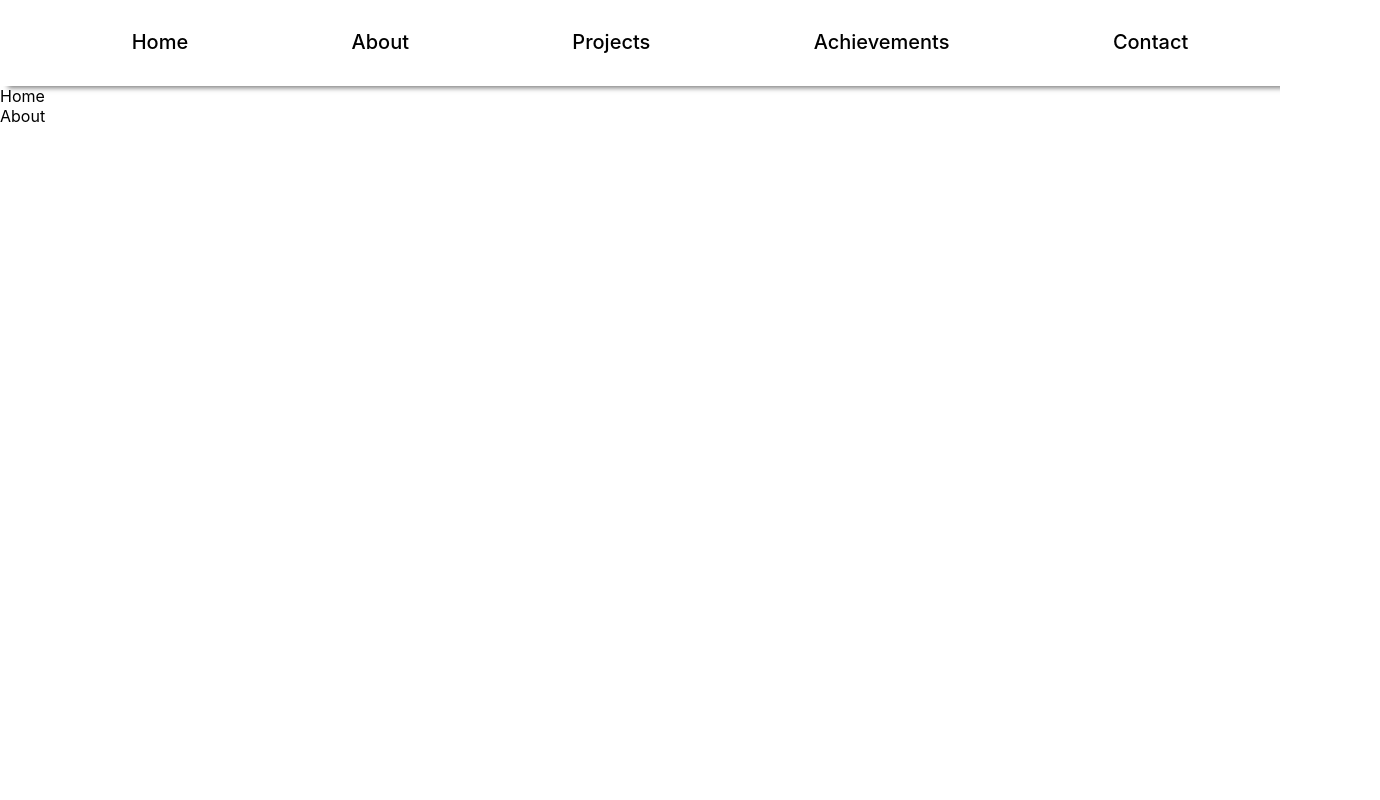
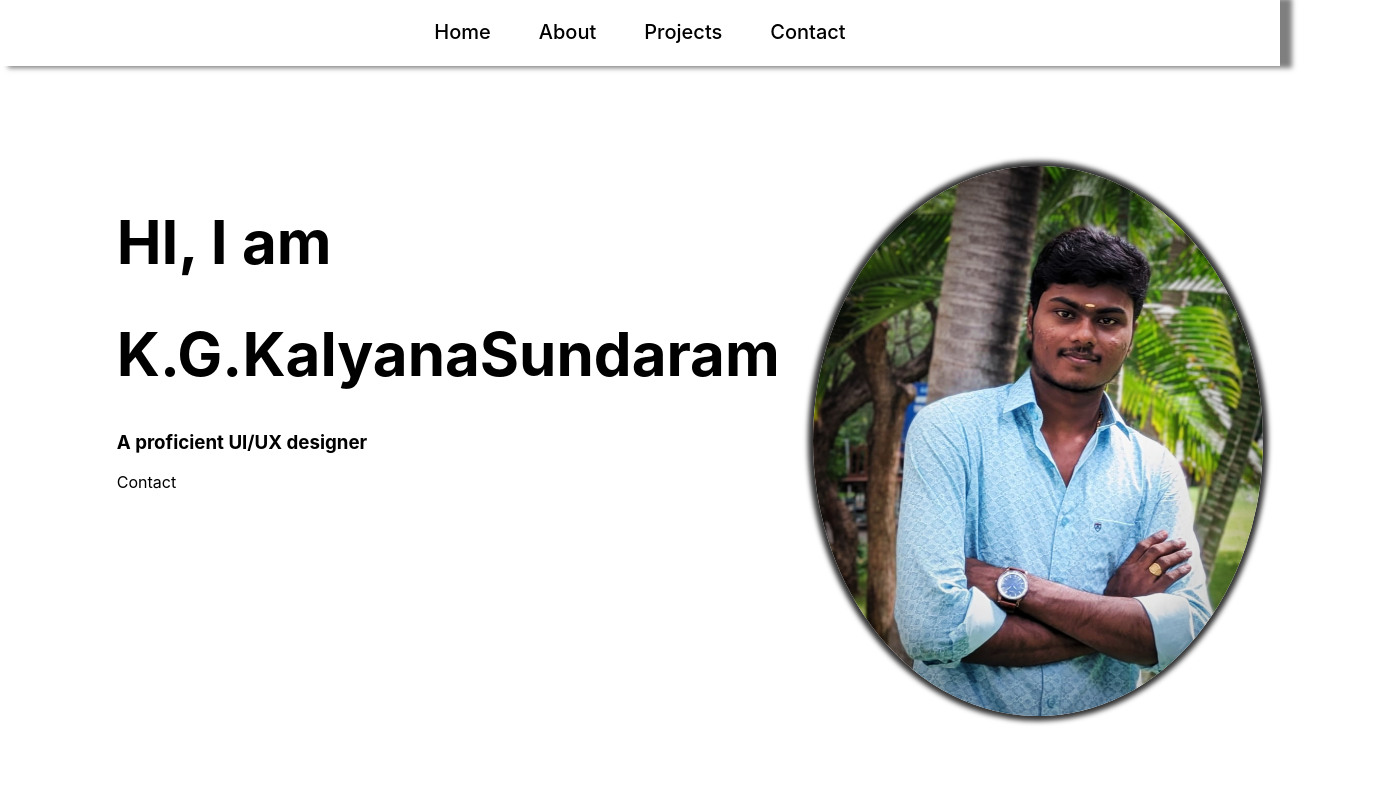
Before and after one commit to KalyanaSundaram01/Portfolio, a React (Create React App) app: page / in a window 1280 px wide. Shown: the top 800 px of the page, 1380 px wide, since content can reach past the window. Built offline with nearby package versions, Linux system fonts and the light colour scheme.

Commit message:
Updated Files

```diff
--- a/src/components/About.js
+++ b/src/components/About.js
@@ -4,7 +4,7 @@ import React from 'react'
 
 const About = () => {
   return (
-    <div>About</div>
+    <div className="about" id="about">About</div>
   )
 }
 
--- a/src/components/Home.css
+++ b/src/components/Home.css
@@ -0,0 +1,22 @@
+.home{
+    width: 100%;
+    height: 80vh;
+    display: flex;
+    justify-content: space-around;
+    margin: 100px;
+}
+
+.img{
+    width: 450px;
+    height: 550px;
+    border-radius: 50%;
+    box-shadow: 0px 0px 5px 5px #333;
+    margin-right: 100px;
+}
+
+.left-section{
+}
+
+.left-section h1{
+    font-size: 60px;
+}
--- a/src/components/Home.js
+++ b/src/components/Home.js
@@ -1,10 +1,30 @@
 import "./Home.css"
+import kgk from "../Assets/IMG_20240312_154300.jpg"
 
 import React from 'react'
 
 const Home = () => {
+  const handleScroll = (id) => {
+    document.getElementById(id).scrollIntoView({ behavior: 'smooth' });
+  };
   return (
-    <div>Home</div>
+    <div className="home" id="home">
+      <div className="left-section">
+        <div className="heading">
+          <h1>HI, I am </h1>
+          <h1>K.G.KalyanaSundaram</h1>
+        </div>
+        <div className="text">
+          <h3>A proficient UI/UX designer</h3>
+        </div>
+        <div className="navbar-item vote" onClick={() => handleScroll('contact')}>Contact</div>
+      </div>
+      <div className="right-section">
+        <div className="imageframe">
+          <img src={kgk} alt="image" className="img"/>
+        </div>
+      </div>
+    </div>
   )
 }
 
--- a/src/components/Navbar.css
+++ b/src/components/Navbar.css
@@ -1,15 +1,12 @@
 .navbar{
     background-color: #fff;
-    padding: 10px;
+    padding: 20px;
     font-size: 20px;
     font-weight: 500;
     box-shadow: 10px 0px 5px 2px rgba(0, 0, 0, 0.5);
-}
-
-.navbar-list{
     display: flex;
-    justify-content: space-around;
-    list-style: none;
+    justify-content: center;
+    gap: 3rem;
 }
 
 .navbar-item{
--- a/src/components/Navbar.js
+++ b/src/components/Navbar.js
@@ -4,27 +4,19 @@ import "./Navbar.css"
 import React from 'react'
 
 const Navbar = () => {
-  return (
-    <nav className="navbar">
-        <ul className="navbar-list">
-            <li className="navbar-item">
-                <Link>Home</Link>
-            </li>
-            <li className="navbar-item">
-                <Link>About</Link>
-            </li>
-            <li className="navbar-item">
-                <Link>Projects</Link>
-            </li>
-            <li className="navbar-item">
-                <Link>Achievements</Link>
-            </li>
-            <li className="navbar-item">
-                <Link>Contact</Link>
-            </li>
-        </ul>
-    </nav>
-  )
-}
+    const handleScroll = (id) => {
+        document.getElementById(id).scrollIntoView({ behavior: 'smooth' });
+      };
+
+      return (
+        <div className="navbar">
+          <div className="navbar-item" onClick={() => handleScroll('home')}>Home</div>
+          <div className="navbar-item" onClick={() => handleScroll('about')}>About</div>
+          <div className="navbar-item" onClick={() => handleScroll('projects')}>Projects</div>
+          <div className="navbar-item vote" onClick={() => handleScroll('contact')}>Contact</div>
+
+        </div>
+      );
+    };
 
 export default Navbar
--- /dev/null
+++ b/src/components/tempCodeRunnerFile.js
@@ -0,0 +1,3 @@
+const handleScroll = (id) => {
+        document.getElementById(id).scrollIntoView({ behavior: 'smooth' });
+      };
--- a/src/pages/Mainpage.js
+++ b/src/pages/Mainpage.js
@@ -1,18 +1,44 @@
-import "./Mainpage.css"
-import React from 'react'
-import Navbar from '../components/Navbar'
-import { Element } from "react-scroll"
-import Home from "../components/Home"
-import About from "../components/About"
+import React, { useEffect } from 'react';
+import './Mainpage.css';
+import Navbar from '../components/Navbar';
+import Home from '../components/Home';
+import About from '../components/About';
+import Contact from '../components/Contact';
+import Projects from '../components/Projects';
 
-const Mainpage = () => {
+const MainPage = () => {
+  useEffect(() => {
+    const handleScroll = () => {
+      const sections = document.querySelectorAll('.fade-in, .fade-out');
+      sections.forEach(section => {
+        const rect = section.getBoundingClientRect();
+        if (rect.top <= window.innerHeight && rect.bottom >= 0) {
+          section.classList.add('visible');
+          section.classList.remove('hidden');
+        } else {
+          section.classList.remove('visible');
+          section.classList.add('hidden');
+        }
+      });
+    };
+
+    window.addEventListener('scroll', handleScroll);
+    handleScroll(); // Trigger the scroll handler on mount
+
+    return () => {
+      window.removeEventListener('scroll', handleScroll);
+    };
+  }, []);
+
   return (
-    <div>
-        <Navbar/>
-        <Home/>
-        <About/>
+    <div className="main-page">
+      <Navbar />
+      <Home />
+      <About />
+      <Projects />
+      <Contact />
     </div>
-  )
-}
+  );
+};
 
-export default Mainpage
+export default MainPage;
```
Also changed, not shown: src/Assets/IMG_20240312_154300.jpg (added).
